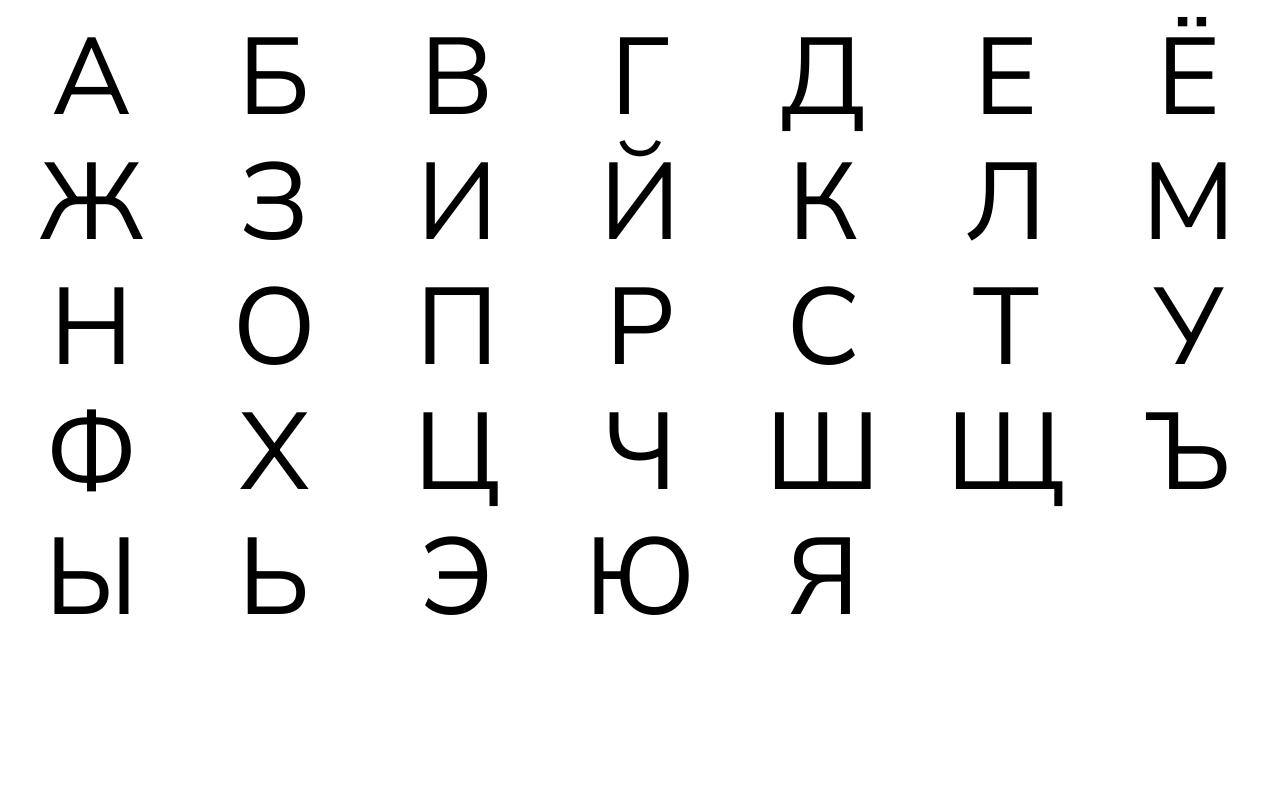
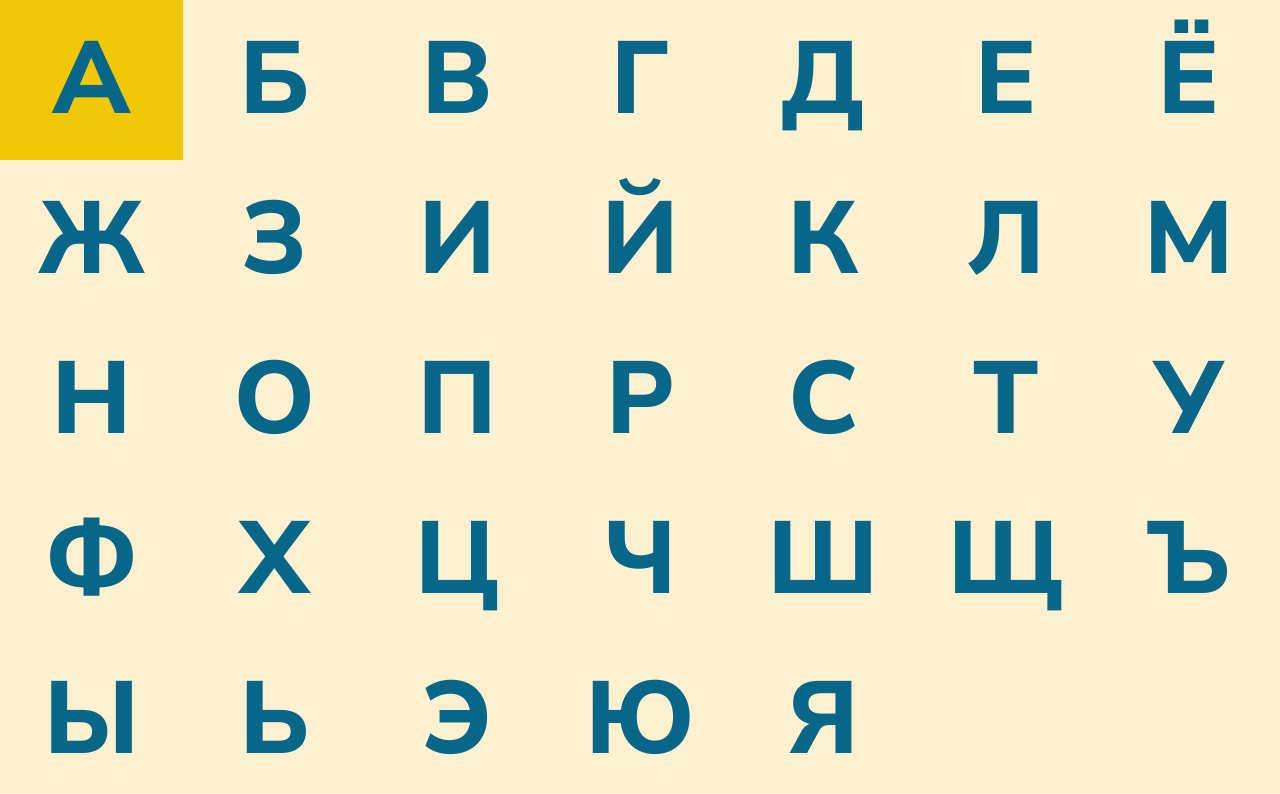
Before and after one commit to skycrazyk/alphabet, a React (Create React App) app: page / in a window 1280 px wide. Shown: the top 794 px of the page. Built offline with nearby package versions, Linux system fonts and the light colour scheme.

Commit message:
добавлены цвета

```diff
--- a/public/index.html
+++ b/public/index.html
@@ -24,7 +24,7 @@
         <link rel="preconnect" href="https://fonts.googleapis.com" />
         <link rel="preconnect" href="https://fonts.gstatic.com" crossorigin />
         <link
-            href="https://fonts.googleapis.com/css2?family=Nunito+Sans&display=swap"
+            href="https://fonts.googleapis.com/css2?family=Nunito+Sans:wght@800&display=swap"
             rel="stylesheet"
         />
         <title>Алфавит</title>
--- a/src/features/alphabet/Alphabet.module.css
+++ b/src/features/alphabet/Alphabet.module.css
@@ -1,10 +1,15 @@
 .list {
     --list-item-min: 180px;
-    --list-item-font-size: 8.5vw;
+    --list-item-font-size: 8vw;
 
+    height: 100vh;
+    font-family: 'Nunito Sans', sans-serif;
     display: grid;
     grid-template-columns: repeat(auto-fill, minmax(var(--list-item-min), 1fr));
+    align-items: stretch;
+    justify-items: stretch;
     user-select: none;
+    background-color: #fff1d0;
 }
 
 @media (min-width: 1920px) {
--- a/src/features/alphabet/Item/Item.module.css
+++ b/src/features/alphabet/Item/Item.module.css
@@ -1,4 +1,13 @@
 .item {
     font-size: var(--list-item-font-size);
-    place-self: center;
+    color: #086788;
+    display: flex;
+    justify-content: center;
+    align-items: center;
+    transition: all 0.3s;
+    cursor: pointer;
 }
+
+.item:hover {
+    background-color: #f0c808;
+}
--- a/src/index.css
+++ b/src/index.css
@@ -1,7 +1,2 @@
 html {
-    font-family: 'Nunito Sans', sans-serif;
 }
-
-body {
-    padding-top: 1rem;
-}
```
